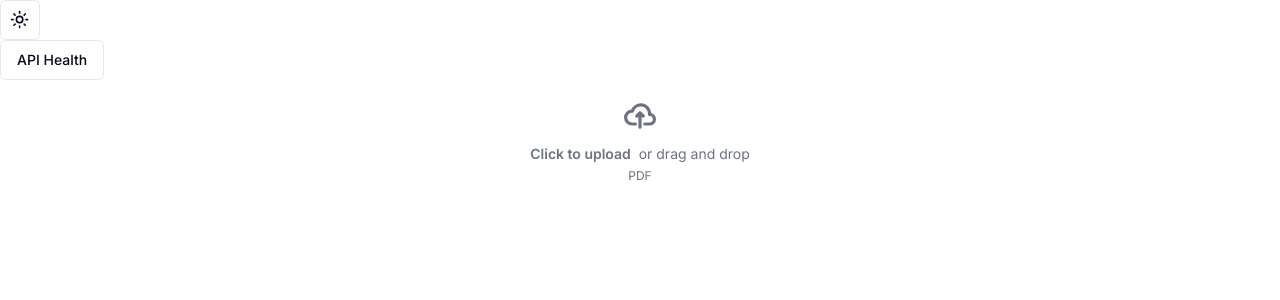
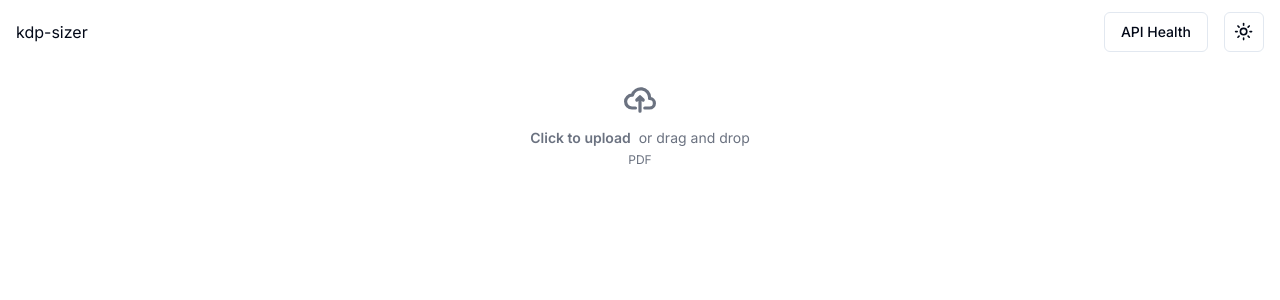
Before and after one commit to tomscott1/kdp-sizer, a Next.js app: page / in a window 1280 px wide. Shown: the top 300 px of the page. Built offline with nearby package versions, Linux system fonts and the light colour scheme.

Commit message:
clean up ui

```diff
--- a/src/app/page.tsx
+++ b/src/app/page.tsx
@@ -1,38 +1,20 @@
 'use client'
+import Navbar from "@/components/ui/navbar";
 import { ModeToggle } from "@/components/ui/dark-mode";
 import { Button } from "@/components/ui/button"
 import FileUploadDropzone from "@/components/ui/file-upload";
 
 export default function Home() {
 
-  function healthCheck() {
-    fetch('api/healthcheck', { method: 'GET' })
-        .then(response => response.json())
-        .then(data => console.log(data))
-  }
+
 
   return (
-    <main className="flex grid grid-rows-2">
-      <div className="row-span-6">
-        <div>
-          <ModeToggle />
-        </div>
-        <div>
-        <Button
-          variant="outline"
-          onClick={healthCheck}
-        >
-          API Health
-        </Button>
-        </div>
-      </div>
-      <div className="row-span-8">
-        <div>
+    <main>
+      <Navbar />
+      <div className="flex justify-center">
+        <div className="w-1/2">
           <FileUploadDropzone />
         </div>
-      </div>
-      <div className="row-span-10">
-
       </div>
     </main>
   );
--- /dev/null
+++ b/src/components/ui/navbar.tsx
@@ -0,0 +1,23 @@
+import React from 'react';
+import { Button } from './button';
+import { ModeToggle } from "@/components/ui/dark-mode";
+import { healthCheck } from '@/lib/utils';
+
+const Navbar: React.FC = () => {
+    return (
+        <nav className="bg-transparent h-16 flex items-center justify-between">
+            <div className="ml-4">kdp-sizer</div>
+            <div className="flex items-center mr-4 space-x-4">
+                <Button
+                    variant="outline"
+                    onClick={healthCheck}
+                >
+                    API Health
+                </Button>
+                <ModeToggle />
+            </div>
+        </nav>
+    );
+};
+
+export default Navbar;
--- a/src/lib/utils.ts
+++ b/src/lib/utils.ts
@@ -4,3 +4,9 @@ import { twMerge } from "tailwind-merge"
 export function cn(...inputs: ClassValue[]) {
   return twMerge(clsx(inputs))
 }
+
+export function healthCheck() {
+  fetch('api/healthcheck', { method: 'GET' })
+      .then(response => response.json())
+      .then(data => console.log(data))
+}
```
